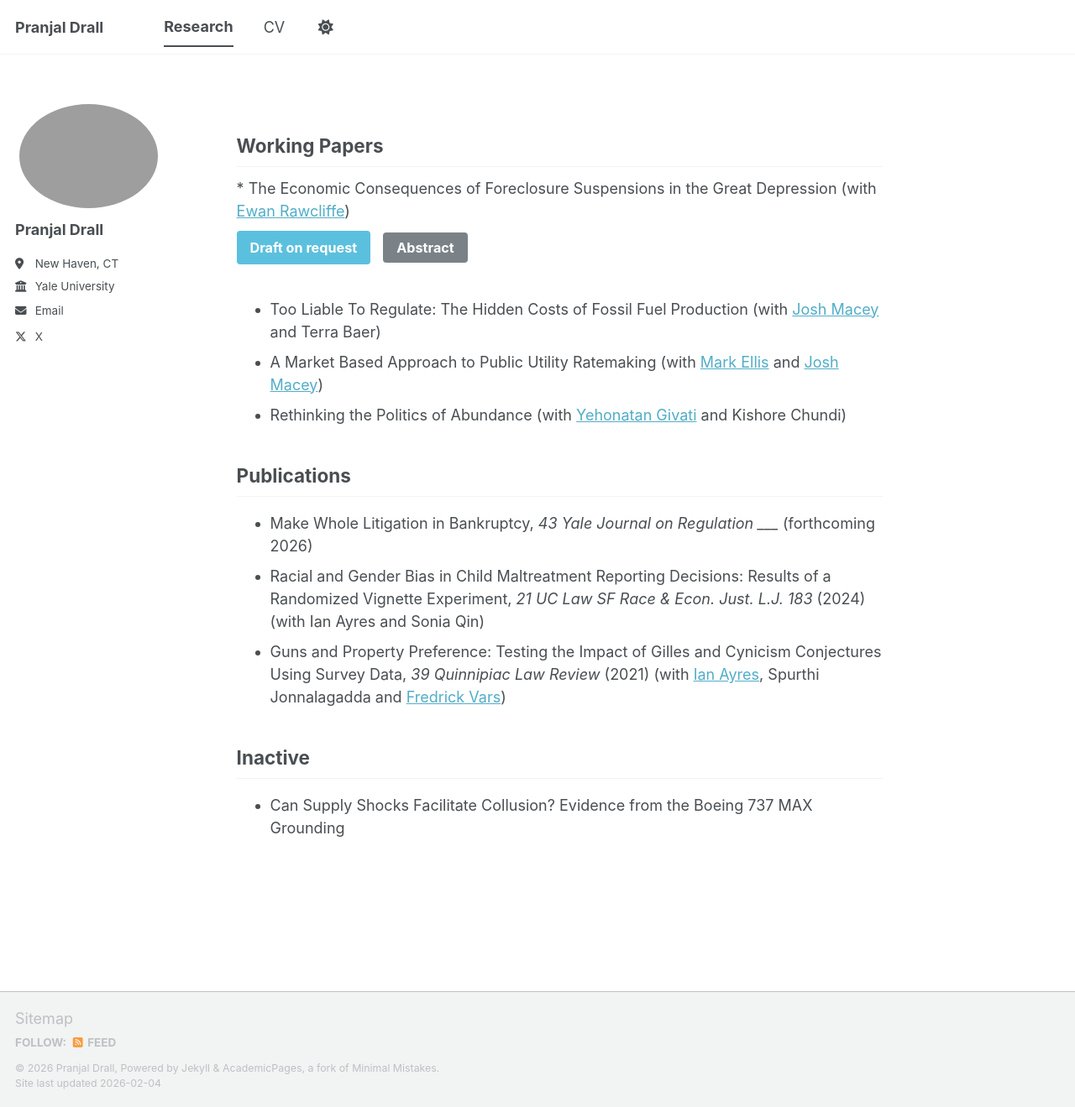
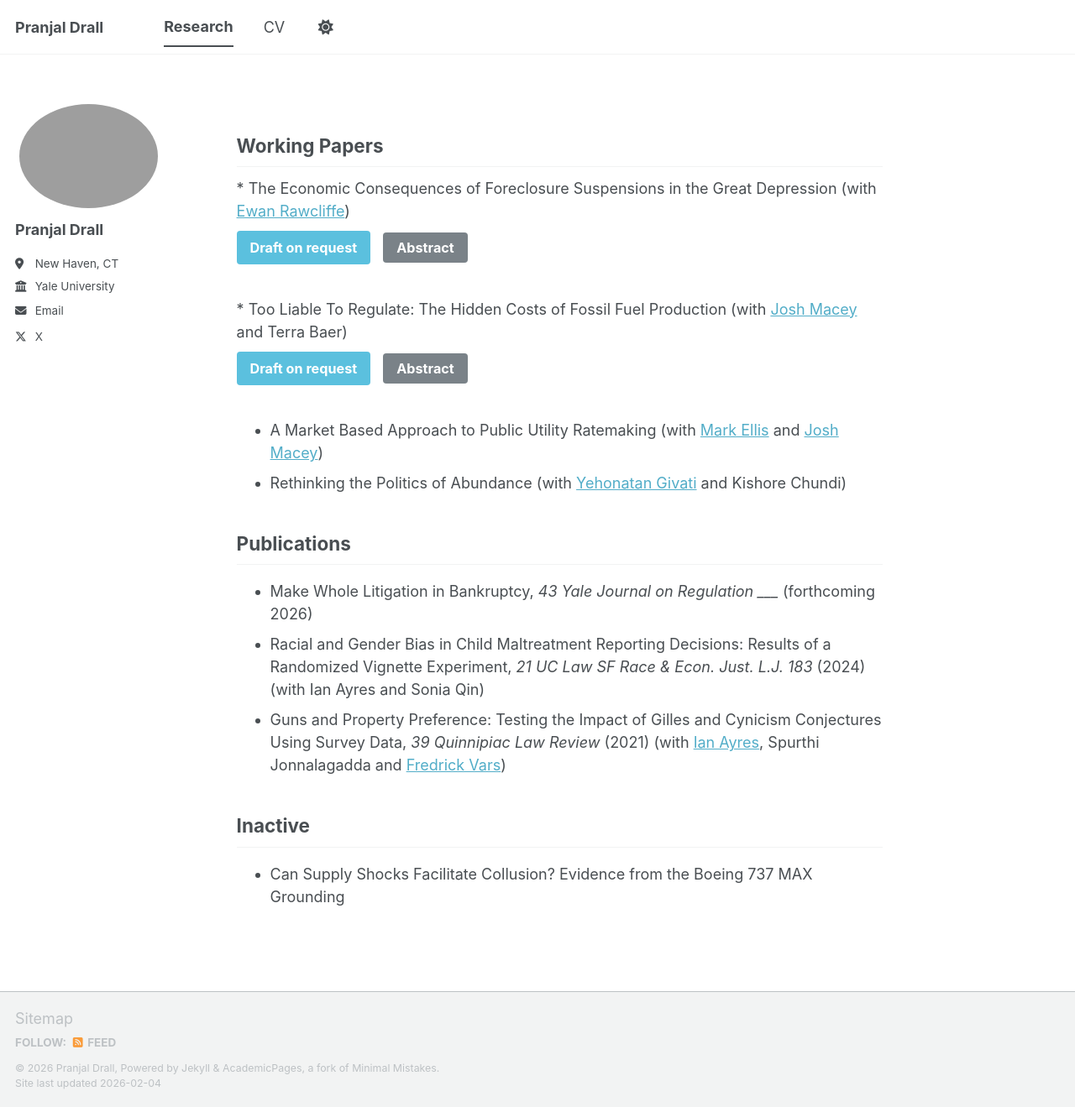
Before and after one commit to pranjal-drall/pranjal-drall.github.io, a Jekyll site: the page built from _pages/publications.md, in a window 1280 px wide and 1319 px high. Shown: the whole window at 84% size. Built offline with Jekyll 4.4.1, drawn with Linux system fonts in a browser that asks for light colours; a script bundle is joined from its source files by our own code; library files that are not in the unit come from our copies.

Commit message:
Add abstract for Too Liable To Regulate paper
https://claude.ai/code/session_01TdnBuvjNHPcpaXbbytLBHf

```diff
--- a/_pages/publications.md
+++ b/_pages/publications.md
@@ -86,7 +86,18 @@ function toggleAbstract(id) {
 }
 </script>
 
-* Too Liable To Regulate: The Hidden Costs of Fossil Fuel Production (with [Josh Macey](https://law.yale.edu/joshua-macey) and Terra Baer)
+<div class="publication-item">
+* Too Liable To Regulate: The Hidden Costs of Fossil Fuel Production (with <a href="https://law.yale.edu/joshua-macey">Josh Macey</a> and Terra Baer)
+  <div class="publication-buttons">
+    <a href="#" class="btn btn--info">Draft on request</a>
+    <button class="btn btn--primary" onclick="toggleAbstract('too-liable-abstract')">Abstract</button>
+  </div>
+  <div id="too-liable-abstract" class="abstract-content">
+    <p>This Article describes the emergence of "too-liable-to-regulate" fossil fuel companies: firms whose environmental liabilities are so large that they effectively become judgment-proof, enabling them to evade remediation and decommissioning obligations. Although liability is typically thought to reduce production and deter corporate misconduct, large cleanup liabilities can insulate companies from regulatory enforcement, since regulators may hesitate to pursue enforcement that would push distressed firms into liquidation.</p>
+    <p>To understand how the judgment-proof problem is affecting fossil fuel asset remediation, we compile every domestic coal mine reclamation (cleanup) and onshore gas plug and abandonment (P&A) law and calculate cleanup obligations for two companies: Diversified Energy, the largest oil and gas well owner in the United States, and Indemnity National, the country's largest insurer of coal mine reclamation obligations. Our estimates show that both firms' continued operation depends on predictable underenforcement of cleanup and decommissioning laws.</p>
+    <p>Our analysis of Diversified and Indemnity supports four theoretical points. First, judgment-proof fossil fuel companies are making it difficult for environmental regulators to manage the decline of extractive industries. Second, significant cleanup liability may, counterintuitively, encourage continued production and lead to worse environmental outcomes as firms with poor environmental records operate at a loss rather than paying for cleanup. Third, the judgment-proof problem creates regulatory challenges not just for individual firms, but across entire industries, since well-capitalized firms avoid cleanup by transferring burdensome assets to judgment proof companies. Fourth, the decline of coal mining has created an adverse selection problem in the market for reclamation-bond insurance. As solvent insurers have exited, one severely undercapitalized company—Indemnity National—now underwrites up to seventy percent of reclamation bonds in Appalachia. We conclude by proposing reforms that would improve environmental outcomes in markets that have already seen significant liability partitioning, and also describe best financial assurance practices to ensure that decommissioning funds are available in markets that have yet to encounter the emergence of too-liable-to-fail firms.</p>
+  </div>
+</div>
 * A Market Based Approach to Public Utility Ratemaking (with [Mark Ellis](https://www.economicliberties.us/mark-ellis/) and [Josh Macey](https://law.yale.edu/joshua-macey))
 * Rethinking the Politics of Abundance (with [Yehonatan Givati](https://law.yale.edu/yehonatan-givati) and Kishore Chundi)
 
```
